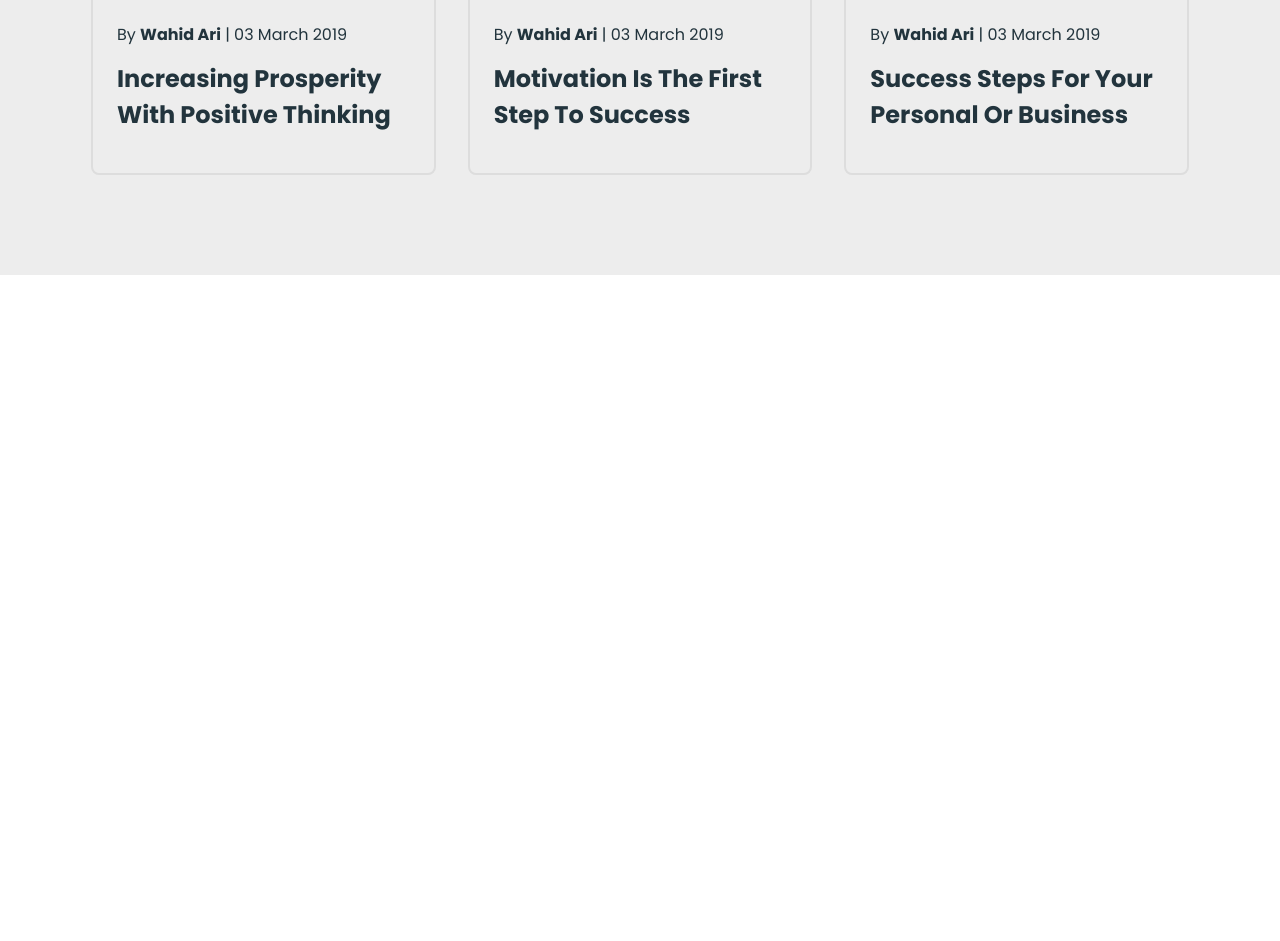
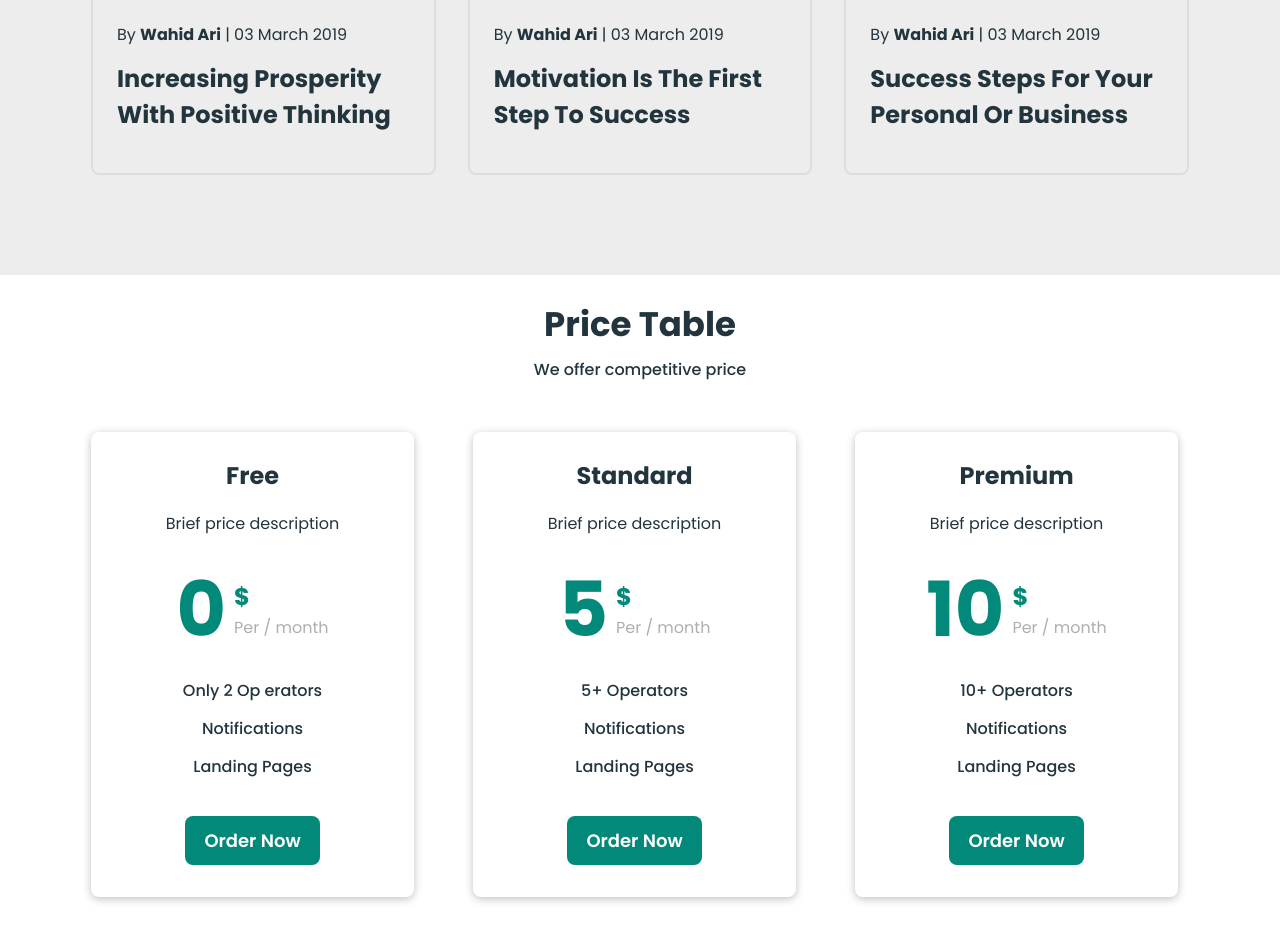
Before and after one commit to shakhbozbekusmonov/product-client, a website: page index.html in a window 1280 px wide. Shown: the part 3588-4529 px from the top of the page. Before the commit the page ends 3863 px from the top, so only its background shows below. Drawn offline with Linux system fonts and the light colour scheme.

Commit message:
price done

```diff
--- a/index.html
+++ b/index.html
@@ -244,6 +244,62 @@
       </section>
       <!-- CONTENTS END -->
 
+      <!-- PRICE START -->
+      <section class="mt-6 mb-[150px] max-[700px]:mb-[50px] max-[840px]:mb-[80px]">
+        <div class="w-full max-w-[1130px] mx-auto px-4">
+          <h2 class="mb-2 text-[34px] font-bold leading-normal text-primary text-center dark:text-white">Price Table</h2>
+          <p class="mb-[50px] text-[16px] font-[500] text-primary text-center dark:text-white">We offer competitive price</p>
+          <ul class="flex gap-[59px] max-[700px]:flex-col max-[700px]:items-center max-[840px]:gap-[20px]">
+            <li class="w-full max-w-[323px] pt-6 pb-8 rounded-[8px] shadow-3xl bg-white text-center max-[1002px]:mb-8">
+              <h3 class="mb-2 text-[24px] font-bold leading-[40px] text-primary ">Free</h3>
+              <p class="mb-4 text-primary text-[16px] font-normal leading-[40px] ">Brief price description</p>
+              <div class="flex justify-center items-center mb-[20px]">
+                <h4 class="text-element text-[76px] font-bold leading-[100px] me-2">0</h4>
+                <span class="flex flex-col items-start justify-center">
+                  <sup class="text-element text-[24px] font-bold leading-[10px] mt-4">$</sup>
+                  <sub class="text-[#AFAFAF] text-[16px] leading-[19px] ">Per / month</sub>
+                </span>
+              </div>
+              <p class="text-primary text-[16px] font-medium leading-[22px] mb-4">Only 2 Op erators</p>
+              <p class="text-primary text-[16px] font-medium leading-[22px] mb-4">Notifications</p>
+              <p class="text-primary text-[16px] font-medium leading-[22px] mb-[38px]">Landing Pages</p>
+              <button class="text-white text-[18px] font-semibold py-[11px] px-[19px] bg-element rounded-[8px]">Order Now</button>
+            </li>
+            <li class="w-full max-w-[323px] pt-6 pb-8 rounded-[8px] shadow-3xl bg-white text-center max-[1002px]:mb-8">
+              <h3 class="mb-2 text-[24px] font-bold leading-[40px] text-primary ">Standard</h3>
+              <p class="mb-4 text-primary text-[16px] font-normal leading-[40px] ">Brief price description</p>
+              <div class="flex justify-center items-center mb-[20px]">
+                <h4 class="text-element text-[76px] font-bold leading-[100px] me-2">5</h4>
+                <span class="flex flex-col items-start justify-center">
+                  <sup class="text-element text-[24px] font-bold leading-[10px] mt-4">$</sup>
+                  <sub class="text-[#AFAFAF] text-[16px] leading-[19px] ">Per / month</sub>
+                </span>
+              </div>
+              <p class="text-primary text-[16px] font-medium leading-[22px] mb-4">5+ Operators</p>
+              <p class="text-primary text-[16px] font-medium leading-[22px] mb-4">Notifications</p>
+              <p class="text-primary text-[16px] font-medium leading-[22px] mb-[38px]">Landing Pages</p>
+              <button class="text-white text-[18px] font-semibold py-[11px] px-[19px] bg-element rounded-[8px]">Order Now</button>
+            </li>
+            <li class="w-full max-w-[323px] pt-6 pb-8 rounded-[8px] shadow-3xl bg-white text-center max-[1002px]:mb-8">
+              <h3 class="mb-2 text-[24px] font-bold leading-[40px] text-primary ">Premium</h3>
+              <p class="mb-4 text-primary text-[16px] font-normal leading-[40px] ">Brief price description</p>
+              <div class="flex justify-center items-center mb-[20px]">
+                <h4 class="text-element text-[76px] font-bold leading-[100px] me-2">10</h4>
+                <span class="flex flex-col items-start justify-center">
+                  <sup class="text-element text-[24px] font-bold leading-[10px] mt-4">$</sup>
+                  <sub class="text-[#AFAFAF] text-[16px] leading-[19px] ">Per / month</sub>
+                </span>
+              </div>
+              <p class="text-primary text-[16px] font-medium leading-[22px] mb-4">10+ Operators</p>
+              <p class="text-primary text-[16px] font-medium leading-[22px] mb-4">Notifications</p>
+              <p class="text-primary text-[16px] font-medium leading-[22px] mb-[38px]">Landing Pages</p>
+              <button class="text-white text-[18px] font-semibold py-[11px] px-[19px] bg-element rounded-[8px]">Order Now</button>
+            </li>
+          </ul>
+        </div>
+      </section>
+      <!-- PRICE END -->
+
     </main>
 
     <!-- MAIN END -->
--- a/tailwind.config.js
+++ b/tailwind.config.js
@@ -21,7 +21,9 @@ module.exports = {
         primary: "#22343D",
         orange: "#F03E3D",
       },
-
+      boxShadow: {
+        '3xl': '0px 2px 8px 0px rgba(0, 0, 0, 0.25)',
+      },
     },
     fontFamily: {
       sans: ["Poppins", "sans-serif"],
```
Also changed, not shown: css/main.css.
